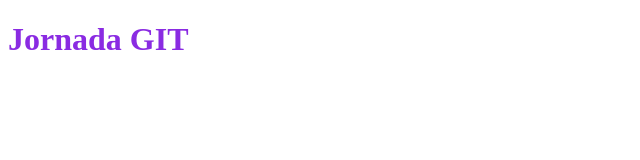
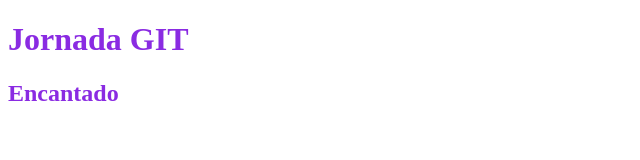
Before and after one commit to marianof2000/portfolio-charla, a plain HTML site: page index.html in a window 1280 px wide. Shown: the whole page, without its empty margins (0-640 px from the left). Drawn offline with Linux system fonts and the light colour scheme.

Commit message:
index modificado durante mi viaje

```diff
--- a/index.html
+++ b/index.html
@@ -8,5 +8,6 @@
 </head>
 <body>
     <h1>Jornada GIT</h1>
+    <h2>Encantado</h2>
 </body>
 </html>
```
